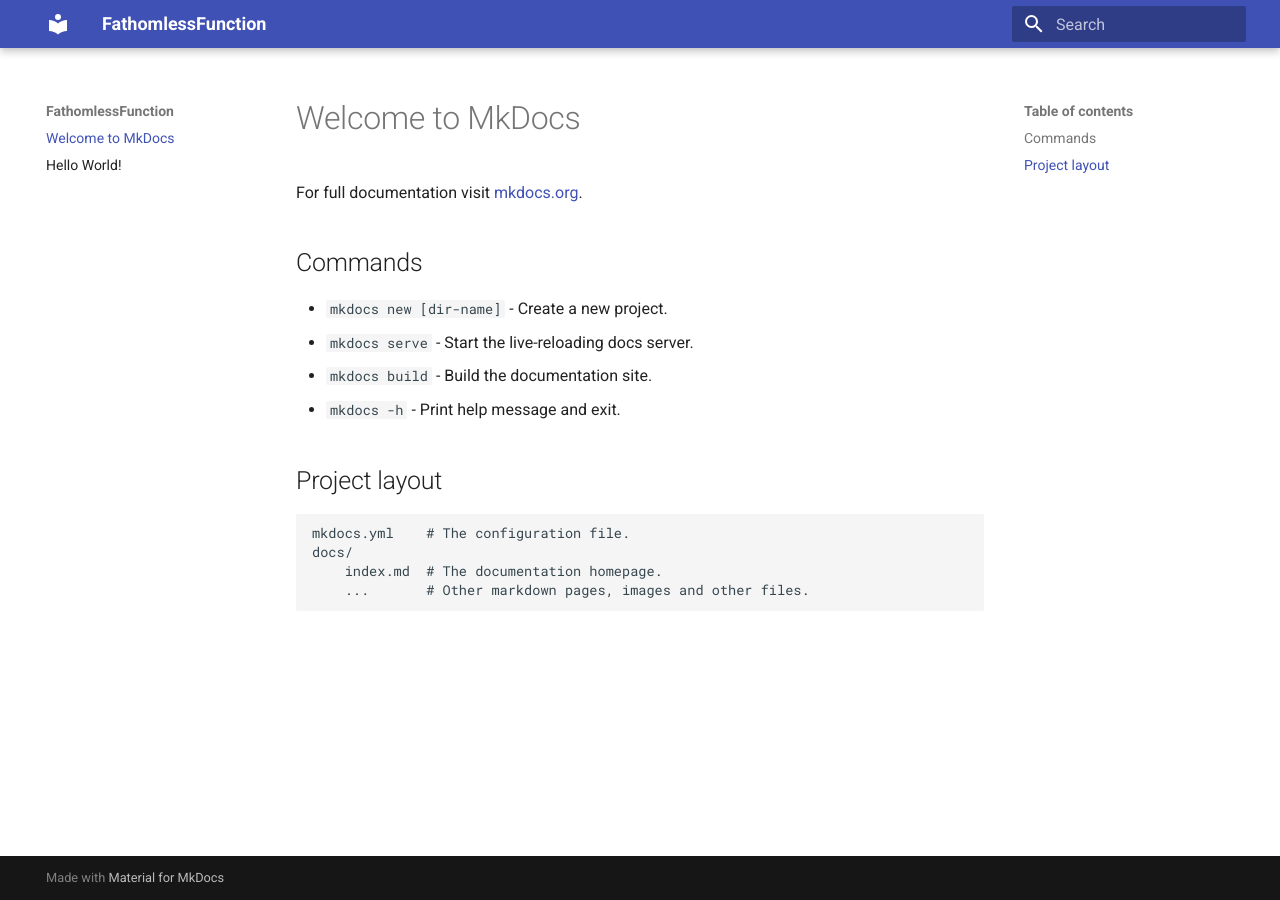
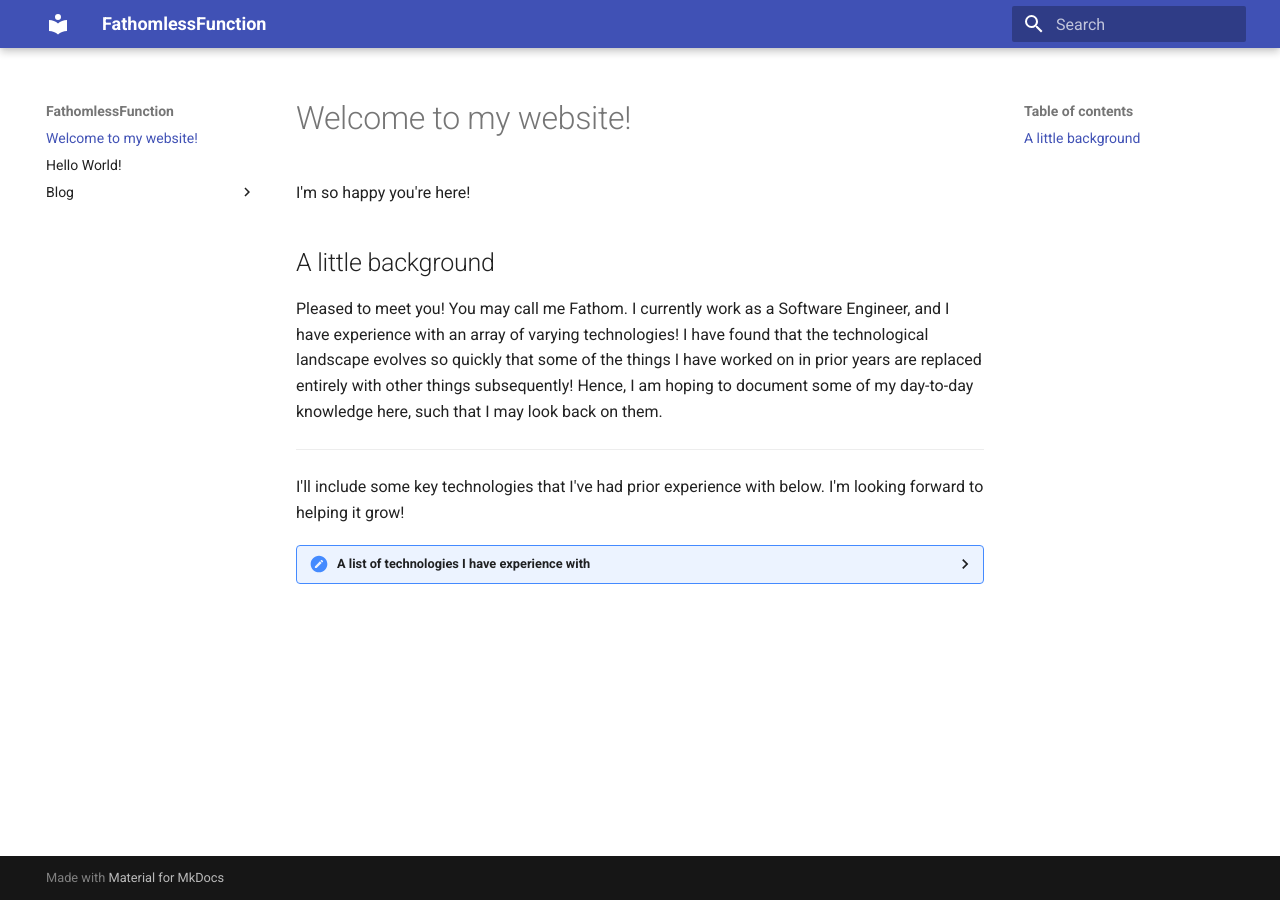
Before and after one commit to FathomlessFunction/FathomlessFunction, an MkDocs documentation site: the page built from docs/index.md, in a window 1280 px wide. Built offline with MkDocs 1.6.1 and Material for MkDocs 9.7.7, drawn with Linux system fonts in a browser that asks for light colours.

Commit message:
docs: adding a blog entry for today alongside a basic index page.

```diff
--- a/docs/index.md
+++ b/docs/index.md
@@ -1,17 +1,74 @@
-# Welcome to MkDocs
+# Welcome to my website!
 
-For full documentation visit [mkdocs.org](https://www.mkdocs.org).
+I'm so happy you're here!
 
-## Commands
+## A little background
 
-* `mkdocs new [dir-name]` - Create a new project.
-* `mkdocs serve` - Start the live-reloading docs server.
-* `mkdocs build` - Build the documentation site.
-* `mkdocs -h` - Print help message and exit.
+Pleased to meet you! You may call me Fathom. I currently work as a Software Engineer, and I have experience with an array of varying technologies! I have found that the technological landscape evolves so quickly that some of the things I have worked on in prior years are replaced entirely with other things subsequently! Hence, I am hoping to document some of my day-to-day knowledge here, such that I may look back on them.
 
-## Project layout
+----
 
-    mkdocs.yml    # The configuration file.
-    docs/
-        index.md  # The documentation homepage.
-        ...       # Other markdown pages, images and other files.
+I'll include some key technologies that I've had prior experience with below. I'm looking forward to helping it grow!
+
+<details>
+<summary>A list of technologies I have experience with</summary>
+
+<b>Programming Languages:</b>
+Various, but the ones I feel the most familiar with are: <ul>
+    <li>Python</li>
+    <li>C#</li>
+    <li>Java</li>
+</ul>
+
+<b>The Cloud:</b>
+<ul>
+    <li>Azure</li>
+    <li>Sentinel</li>
+    <li>Logic Apps</li>
+    <li>AWS</li>
+    <li>EKS</li>
+    <li>EC2</li>
+    <li>Lambda</li>
+    <li>Security groups, networking, logs, etc</li>
+</ul>
+
+<b>Processes:</b>
+<ul>
+    <li>Test-Driven Development</li>
+    <li>Behavour-Driven Development</li>
+    <li>Scrum & Agile</li>
+</ul>
+
+<b>Containers:</b>
+<ul>
+    <li>Docker</li>
+    <li>Kubernetes, Helmcharts</li>
+</ul>
+
+<b>IaC:</b>
+<ul>
+    <li>Terraform</li>
+    <li>Cloudformation</li>
+</ul>
+
+<b>Automation:</b>
+<ul>
+    <li>Github Actions</li>
+    <li>Jenkins</li>
+    <li>Temporal</li>
+</ul>
+
+<b>APIs:</b>
+<ul>
+    <li>Kong</li>
+    <li>publishing APIs</li>
+    <li>Automated pipelines to do the above</li> <li>Building APIs</li>
+</ul>
+
+<b>Games Development:</b>
+<ul>
+    <li>Unity</li>
+    <li>PyGame</li>
+</ul>
+
+</details>
--- a/mkdocs.yml
+++ b/mkdocs.yml
@@ -1,4 +1,14 @@
 site_name: FathomlessFunction
+site_description: A website to express my learning journey in the world of tech
 site_url: https://fathomlessfunction.github.io/fathomlessfunction
 theme:
   name: material
+
+plugins:
+  - search
+  - blog
+
+markdown_extensions:
+  - def_list
+  - pymdownx.tasklist:
+      custom_checkbox: true
```
Also changed, not shown: docs/blog/index.md (added, +1 -0 lines), docs/blog/posts/first.md (added, +32 -0 lines).
